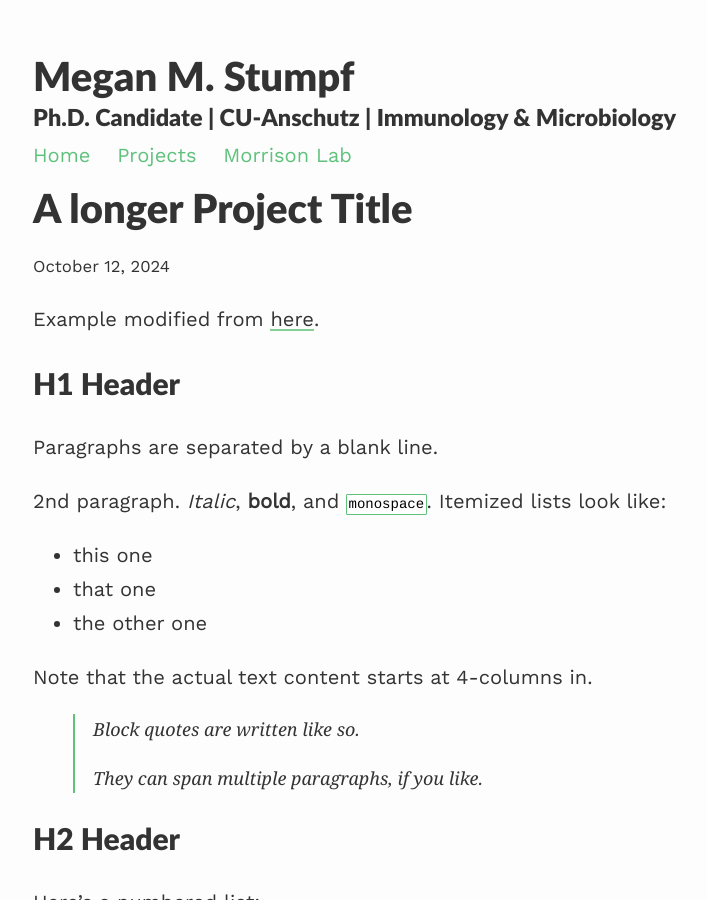
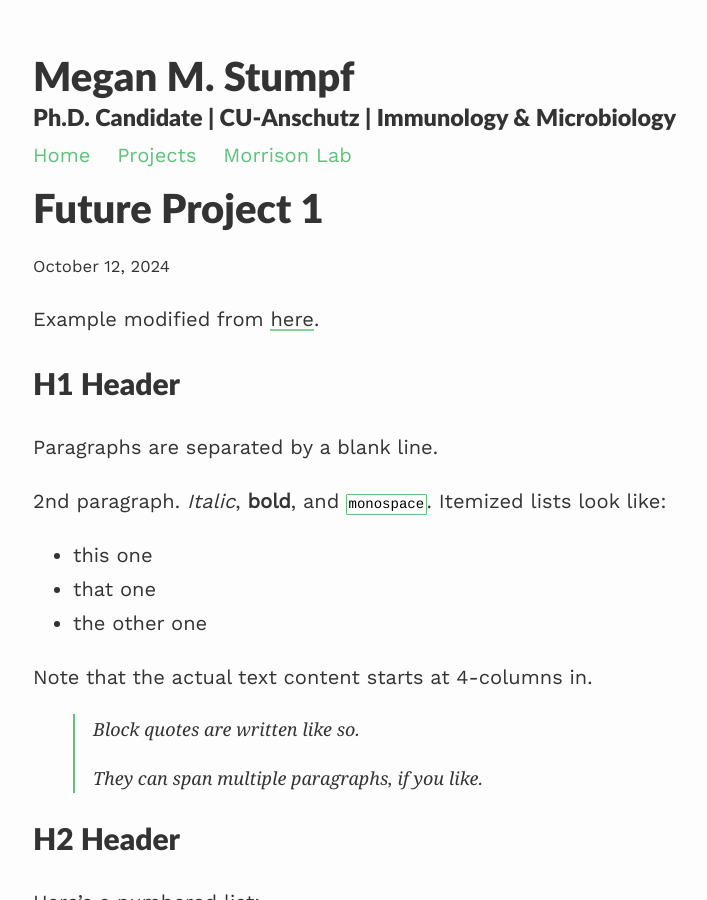
Before and after one commit to meganstumpf/meganstumpf.github.io, a Jekyll site: the page built from _projects/future_project1.md, in a window 1280 px wide and 900 px high. Shown: the whole window, without its empty margins (207-914 px from the left). Built offline with Jekyll 4.4.1, drawn with Linux system fonts in a browser that asks for light colours; nearby versions of some CDN libraries; formulas are drawn with MathJax 3.

Commit message:
Update future_project1.md

```diff
--- a/_projects/future_project1.md
+++ b/_projects/future_project1.md
@@ -1,7 +1,7 @@
 ---
 layout: post
-title: A longer Project Title
-description: short project description
+title: Future Project 1
+description: Stay Tuned!
 ---
 
 Example modified from [here](http://www.unexpected-vortices.com/sw/rippledoc/quick-markdown-example.html){:target="_blank"}.
```
